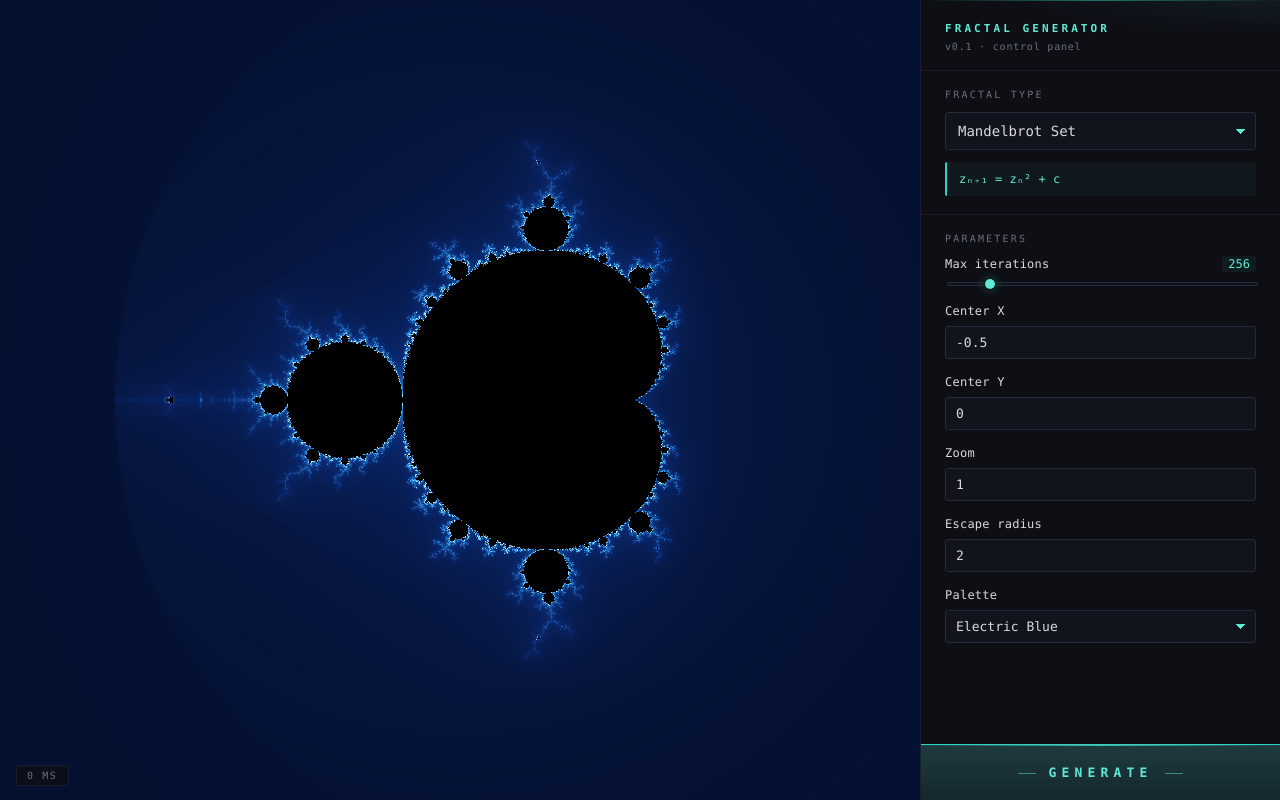
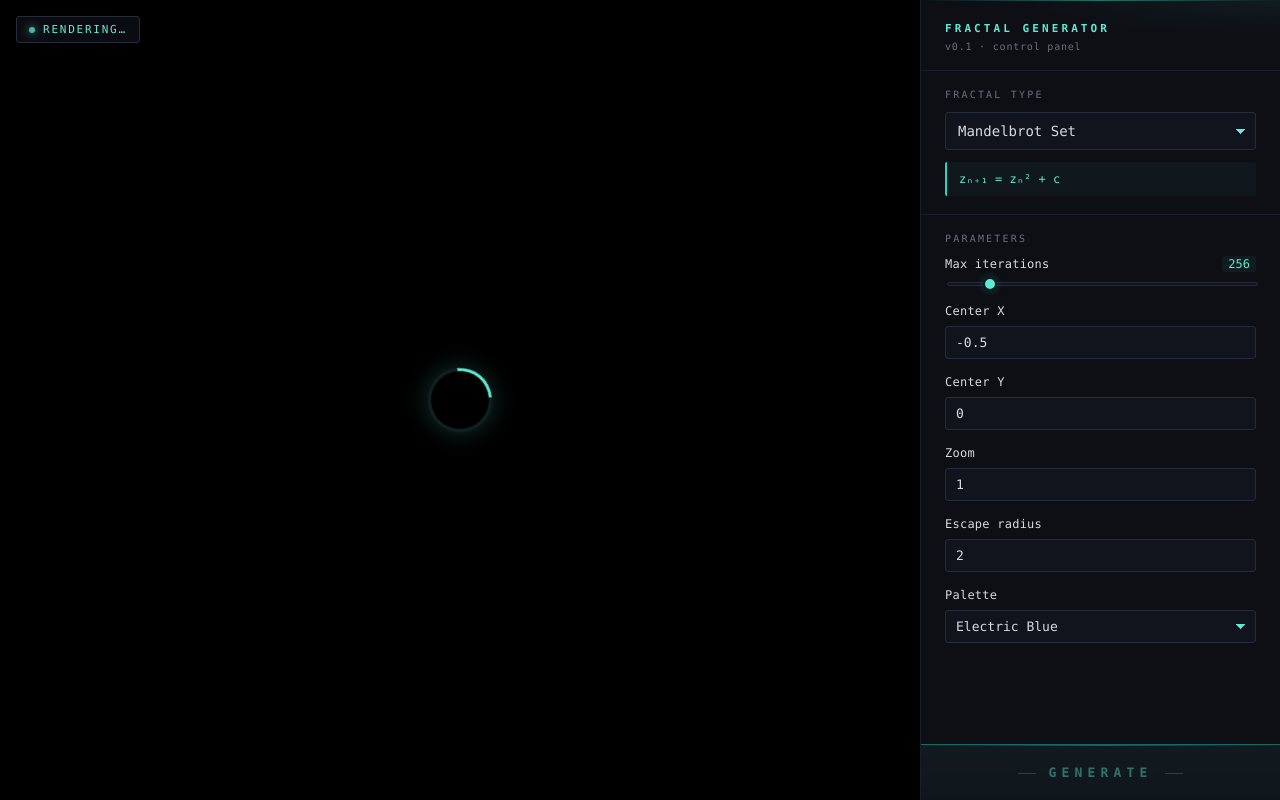
Before and after one commit to Fours/fractal-generator, a React (Vite) app: page / in a window 1280 px wide. Both pictures are taken after a click on the button "GENERATE". Built offline with nearby package versions, Linux system fonts and the light colour scheme.

Commit message:
Added async web worker for fractal generation

```diff
--- a/src/App.css
+++ b/src/App.css
@@ -102,6 +102,25 @@ body {
   50% { opacity: 0.3; }
 }
 
+.canvas-spinner {
+  position: absolute;
+  top: 50%;
+  left: 50%;
+  width: 64px;
+  height: 64px;
+  margin: -32px 0 0 -32px;
+  border-radius: 50%;
+  border: 3px solid rgba(94, 234, 212, 0.15);
+  border-top-color: var(--accent);
+  box-shadow: 0 0 24px var(--accent-glow);
+  animation: spin 0.9s linear infinite;
+  pointer-events: none;
+}
+
+@keyframes spin {
+  to { transform: rotate(360deg); }
+}
+
 .canvas-stat {
   position: absolute;
   bottom: 14px;
--- a/src/App.tsx
+++ b/src/App.tsx
@@ -5,6 +5,7 @@ import { FractalCanvas, type RenderRequest } from './FractalCanvas';
 
 function App() {
   const [request, setRequest] = useState<RenderRequest | null>(null);
+  const [rendering, setRendering] = useState(false);
 
   const handleGenerate = (fractalId: string, params: Record<string, number | string>) => {
     setRequest({ id: Date.now(), fractalId, params });
@@ -12,8 +13,8 @@ function App() {
 
   return (
     <div className="app">
-      <FractalCanvas request={request} />
-      <ControlPanel onGenerate={handleGenerate} />
+      <FractalCanvas request={request} onRenderingChange={setRendering} />
+      <ControlPanel onGenerate={handleGenerate} disabled={rendering} />
     </div>
   );
 }
--- a/src/ControlPanel.css
+++ b/src/ControlPanel.css
@@ -258,6 +258,22 @@
     var(--panel-2);
 }
 
+.cp-generate:disabled {
+  cursor: not-allowed;
+  opacity: 0.45;
+  color: var(--accent);
+  background:
+    linear-gradient(180deg, rgba(94, 234, 212, 0.10), rgba(45, 212, 191, 0.05)),
+    var(--panel-2);
+}
+
+.cp-generate:disabled:hover {
+  color: var(--accent);
+  background:
+    linear-gradient(180deg, rgba(94, 234, 212, 0.10), rgba(45, 212, 191, 0.05)),
+    var(--panel-2);
+}
+
 .cp-generate-label {
   position: relative;
   display: inline-block;
--- a/src/ControlPanel.tsx
+++ b/src/ControlPanel.tsx
@@ -6,9 +6,10 @@ type ParamValue = number | string;
 
 interface ControlPanelProps {
   onGenerate: (fractalId: string, params: Record<string, ParamValue>) => void;
+  disabled?: boolean;
 }
 
-export function ControlPanel({ onGenerate }: ControlPanelProps) {
+export function ControlPanel({ onGenerate, disabled = false }: ControlPanelProps) {
   const [fractalId, setFractalId] = useState(fractals[0].id);
   const fractal = fractals.find(f => f.id === fractalId)!;
   const [params, setParams] = useState<Record<string, ParamValue>>(() => getDefaults(fractal));
@@ -65,6 +66,7 @@ export function ControlPanel({ onGenerate }: ControlPanelProps) {
         type="button"
         className="cp-generate"
         onClick={() => onGenerate(fractalId, params)}
+        disabled={disabled}
       >
         <span className="cp-generate-label">Generate</span>
       </button>
--- a/src/FractalCanvas.tsx
+++ b/src/FractalCanvas.tsx
@@ -1,5 +1,5 @@
 import { useEffect, useLayoutEffect, useRef, useState } from 'react';
-import { renderFractal, type ParamValues } from './renderers';
+import type { ParamValues } from './renderers';
 
 export interface RenderRequest {
   id: number;
@@ -7,9 +7,27 @@ export interface RenderRequest {
   params: ParamValues;
 }
 
-export function FractalCanvas({ request }: { request: RenderRequest | null }) {
+interface FractalRenderedMessage {
+  name: 'FractalRendered';
+  data: {
+    bitmap: ImageBitmap;
+    width: number;
+    height: number;
+    elapsedMs: number;
+    requestId: number;
+  };
+}
+
+interface FractalCanvasProps {
+  request: RenderRequest | null;
+  onRenderingChange?: (rendering: boolean) => void;
+}
+
+export function FractalCanvas({ request, onRenderingChange }: FractalCanvasProps) {
   const containerRef = useRef<HTMLDivElement>(null);
   const canvasRef = useRef<HTMLCanvasElement>(null);
+  const workerRef = useRef<Worker | null>(null);
+  const latestRequestIdRef = useRef<number>(0);
   const [rendering, setRendering] = useState(false);
   const [elapsedMs, setElapsedMs] = useState<number | null>(null);
 
@@ -34,11 +52,53 @@ export function FractalCanvas({ request }: { request: RenderRequest | null }) {
     return () => ro.disconnect();
   }, []);
 
+  // Spin up the worker once.
+  useEffect(() => {
+    const worker = new Worker(new URL('./fractal.worker.ts', import.meta.url), {
+      type: 'module',
+    });
+    workerRef.current = worker;
+
+    worker.onmessage = (e: MessageEvent<FractalRenderedMessage>) => {
+      const msg = e.data;
+      if (!msg || msg.name !== 'FractalRendered') return;
+      const { bitmap, elapsedMs: dt, requestId } = msg.data;
+
+      // Discard stale results (StrictMode double-fire, resize-triggered re-renders, etc.)
+      if (requestId !== latestRequestIdRef.current) {
+        bitmap.close();
+        return;
+      }
+
+      const canvas = canvasRef.current;
+      if (!canvas) {
+        bitmap.close();
+        return;
+      }
+      const ctx = canvas.getContext('2d');
+      if (!ctx) {
+        bitmap.close();
+        return;
+      }
+      ctx.clearRect(0, 0, canvas.width, canvas.height);
+      ctx.drawImage(bitmap, 0, 0, canvas.width, canvas.height);
+      bitmap.close();
+      setElapsedMs(dt);
+      setRendering(false);
+    };
+
+    return () => {
+      worker.terminate();
+      workerRef.current = null;
+    };
+  }, []);
+
   useEffect(() => {
     if (!request) return;
     const canvas = canvasRef.current;
     const container = containerRef.current;
-    if (!canvas || !container) return;
+    const worker = workerRef.current;
+    if (!canvas || !container || !worker) return;
 
     // Re-sync size at render time in case container changed.
     const w = Math.max(1, container.clientWidth);
@@ -48,28 +108,26 @@ export function FractalCanvas({ request }: { request: RenderRequest | null }) {
       canvas.height = h;
     }
 
+    latestRequestIdRef.current = request.id;
     setRendering(true);
     setElapsedMs(null);
 
-    // Two RAFs so the overlay paints before we block the main thread.
-    let cancelled = false;
-    const raf1 = requestAnimationFrame(() => {
-      const raf2 = requestAnimationFrame(() => {
-        if (cancelled) return;
-        const start = performance.now();
-        renderFractal(canvas, request.fractalId, request.params);
-        const dt = performance.now() - start;
-        setElapsedMs(dt);
-        setRendering(false);
-      });
-      return () => cancelAnimationFrame(raf2);
+    const superscale = 2;
+    worker.postMessage({
+      name: 'RenderFractal',
+      data: {
+        fractalType: request.fractalId,
+        fractalParams: request.params,
+        width: w * superscale,
+        height: h * superscale,
+        requestId: request.id,
+      },
     });
+  }, [request]);
 
-    return () => {
-      cancelled = true;
-      cancelAnimationFrame(raf1);
-    };
-  }, [request]);
+  useEffect(() => {
+    onRenderingChange?.(rendering);
+  }, [rendering, onRenderingChange]);
 
   return (
     <div className="canvas-area" ref={containerRef}>
@@ -81,10 +139,13 @@ export function FractalCanvas({ request }: { request: RenderRequest | null }) {
         </div>
       )}
       {rendering && (
-        <div className="canvas-overlay">
-          <span className="canvas-overlay-dot" />
-          <span>rendering…</span>
-        </div>
+        <>
+          <div className="canvas-overlay">
+            <span className="canvas-overlay-dot" />
+            <span>rendering…</span>
+          </div>
+          <div className="canvas-spinner" aria-label="rendering" role="status" />
+        </>
       )}
       {!rendering && elapsedMs !== null && (
         <div className="canvas-stat">{elapsedMs.toFixed(0)} ms</div>
--- /dev/null
+++ b/src/fractal.worker.ts
@@ -0,0 +1,38 @@
+/// <reference lib="webworker" />
+import { renderFractal, type ParamValues } from './renderers';
+
+interface RenderFractalMessage {
+  name: 'RenderFractal';
+  data: {
+    fractalType: string;
+    fractalParams: ParamValues;
+    width: number;
+    height: number;
+    requestId: number;
+  };
+}
+
+type InboundMessage = RenderFractalMessage;
+
+const ctx = self as unknown as DedicatedWorkerGlobalScope;
+
+ctx.onmessage = (e: MessageEvent<InboundMessage>) => {
+  const msg = e.data;
+  if (!msg || msg.name !== 'RenderFractal') return;
+
+  const { fractalType, fractalParams, width, height, requestId } = msg.data;
+
+  const canvas = new OffscreenCanvas(Math.max(1, width), Math.max(1, height));
+  const start = performance.now();
+  renderFractal(canvas, fractalType, fractalParams);
+  const elapsedMs = performance.now() - start;
+
+  const bitmap = canvas.transferToImageBitmap();
+  ctx.postMessage(
+    {
+      name: 'FractalRendered',
+      data: { bitmap, width, height, elapsedMs, requestId },
+    },
+    { transfer: [bitmap] },
+  );
+};
--- a/src/renderers.ts
+++ b/src/renderers.ts
@@ -3,7 +3,7 @@ import { getPalette } from './palettes';
 export type ParamValues = Record<string, number | string>;
 
 export function renderFractal(
-  canvas: HTMLCanvasElement,
+  canvas: OffscreenCanvas,
   fractalId: string,
   params: ParamValues,
 ): void {
@@ -31,14 +31,14 @@ export function renderFractal(
   }
 }
 
-function clearCanvas(canvas: HTMLCanvasElement) {
+function clearCanvas(canvas: OffscreenCanvas) {
   const ctx = canvas.getContext('2d');
   if (!ctx) return;
   ctx.fillStyle = '#000';
   ctx.fillRect(0, 0, canvas.width, canvas.height);
 }
 
-function renderMandelbrot(canvas: HTMLCanvasElement, params: ParamValues) {
+function renderMandelbrot(canvas: OffscreenCanvas, params: ParamValues) {
   const ctx = canvas.getContext('2d');
   if (!ctx) return;
 
@@ -111,7 +111,7 @@ function renderMandelbrot(canvas: HTMLCanvasElement, params: ParamValues) {
   ctx.putImageData(imageData, 0, 0);
 }
 
-function renderJulia(canvas: HTMLCanvasElement, params: ParamValues) {
+function renderJulia(canvas: OffscreenCanvas, params: ParamValues) {
   const ctx = canvas.getContext('2d');
   if (!ctx) return;
 
@@ -178,7 +178,7 @@ function renderJulia(canvas: HTMLCanvasElement, params: ParamValues) {
   ctx.putImageData(imageData, 0, 0);
 }
 
-function renderBarnsleyFern(canvas: HTMLCanvasElement, params: ParamValues) {
+function renderBarnsleyFern(canvas: OffscreenCanvas, params: ParamValues) {
   const ctx = canvas.getContext('2d');
   if (!ctx) return;
 
@@ -279,7 +279,7 @@ function renderBarnsleyFern(canvas: HTMLCanvasElement, params: ParamValues) {
   ctx.putImageData(imageData, 0, 0);
 }
 
-function renderSierpinski(canvas: HTMLCanvasElement, params: ParamValues) {
+function renderSierpinski(canvas: OffscreenCanvas, params: ParamValues) {
   const ctx = canvas.getContext('2d');
   if (!ctx) return;
 
@@ -343,7 +343,7 @@ function renderSierpinski(canvas: HTMLCanvasElement, params: ParamValues) {
   }
 }
 
-function renderBurningShip(canvas: HTMLCanvasElement, params: ParamValues) {
+function renderBurningShip(canvas: OffscreenCanvas, params: ParamValues) {
   const ctx = canvas.getContext('2d');
   if (!ctx) return;
 
@@ -418,7 +418,7 @@ const NEWTON_DEGREES: Record<string, number> = {
   'z6-1': 6,
 };
 
-function renderNewton(canvas: HTMLCanvasElement, params: ParamValues) {
+function renderNewton(canvas: OffscreenCanvas, params: ParamValues) {
   const ctx = canvas.getContext('2d');
   if (!ctx) return;
 
```
Also changed, not shown: 1 other file (tests, documents, lock files or other folders).
